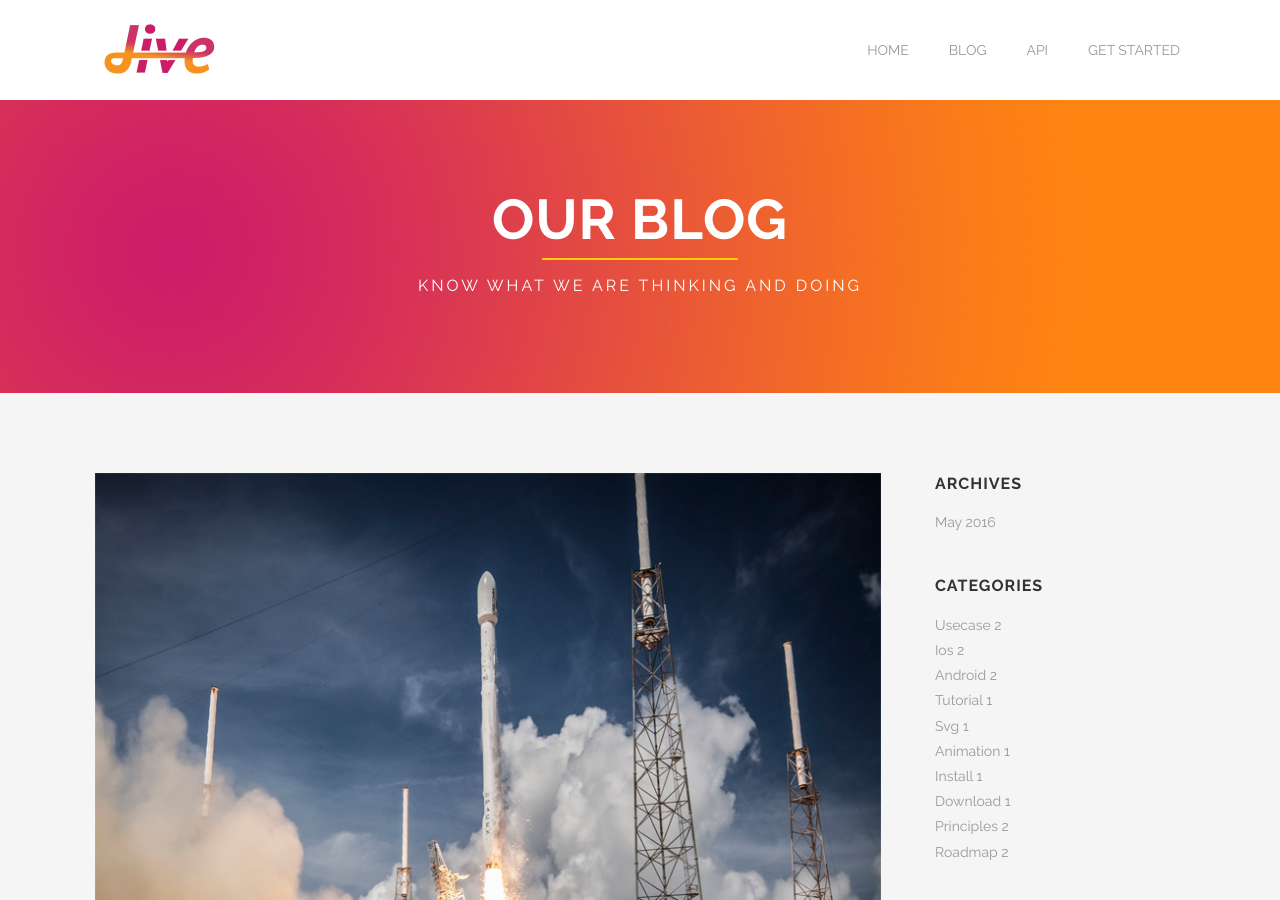
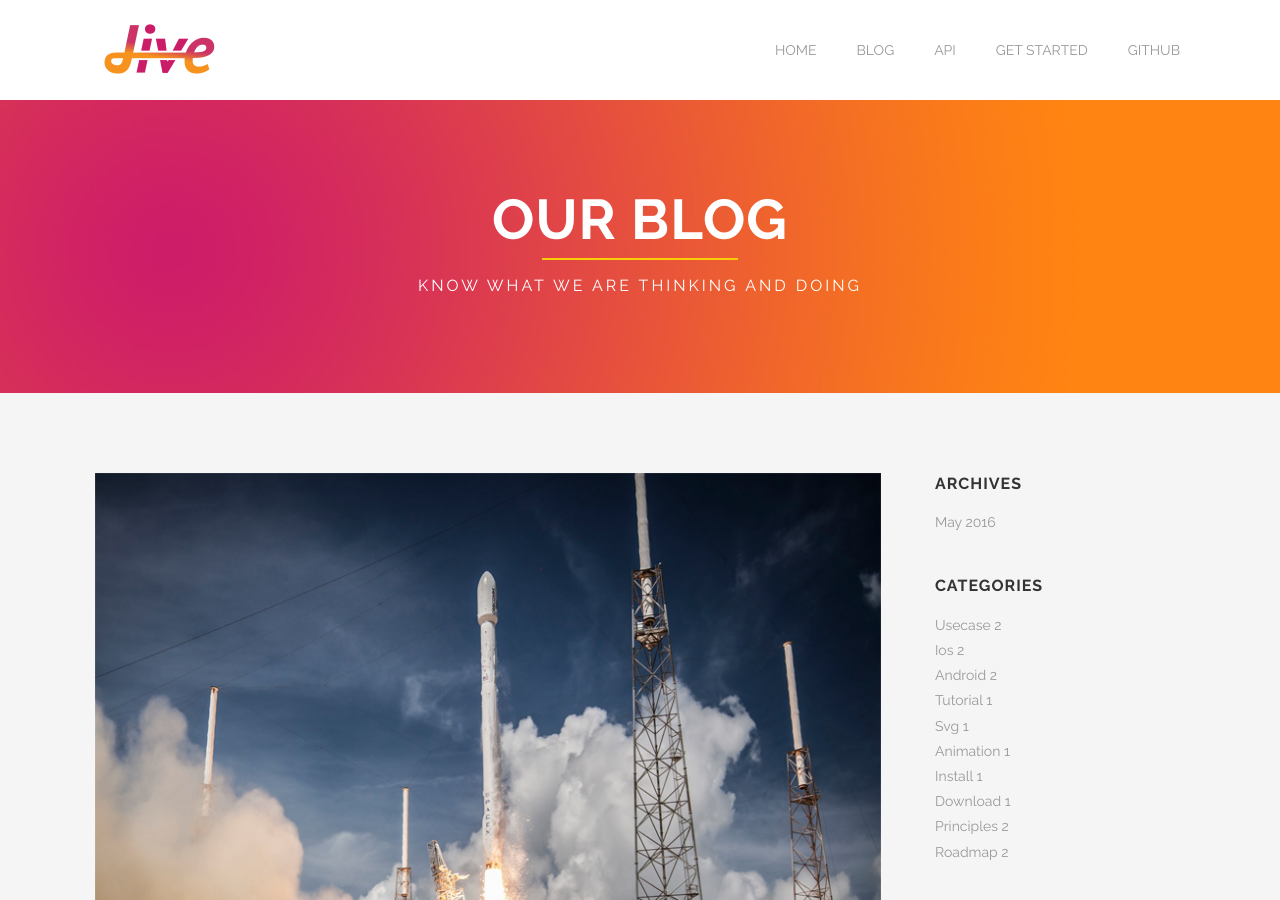
Before and after one commit to jiveui/jiveui.github.io, a Jekyll site: the page built from _posts/2016-05-22-get-started.markdown, in a window 1280 px wide and 900 px high. Built offline with Jekyll 4.4.1, drawn with Linux system fonts in a browser that asks for light colours; comment, search, counter and statistics services are not loaded.

Commit message:
The links issue fixed

```diff
--- a/_data/nav.yml
+++ b/_data/nav.yml
@@ -27,3 +27,6 @@
 - name: Get started
   path: install/download/2016/05/22/get-started.html
   section_id: get-started
+- name: GitHub
+  url: https://github.com/jiveui/jive
+  section_id: get-started
--- a/_includes/header.html
+++ b/_includes/header.html
@@ -34,7 +34,11 @@
             </li>
           {% else %}
             <li class="{{active_class}}">
+              {% if item.url %}
+              <a href="{{ item.url }}">{{ item.name }}</a>
+              {% else %}
               <a href="{{site.baseurl}}/{{ item.path }}">{{ item.name }}</a>
+              {% endif %}
             </li>
           {% endif %}
         {% endfor %}
--- a/_posts/2016-05-22-get-started.markdown
+++ b/_posts/2016-05-22-get-started.markdown
@@ -62,5 +62,5 @@
 
 The next step is to create an app using Jive. [Let's create a Heart of Jive application]({% post_url 2016-05-21-heart %}).
 
-[jive]:   https://github.com/jiveui
+[jive]:   https://github.com/jiveui/jive
 [jive-legacy]:   https://github.com/jiveui/jive/tree/master
```
